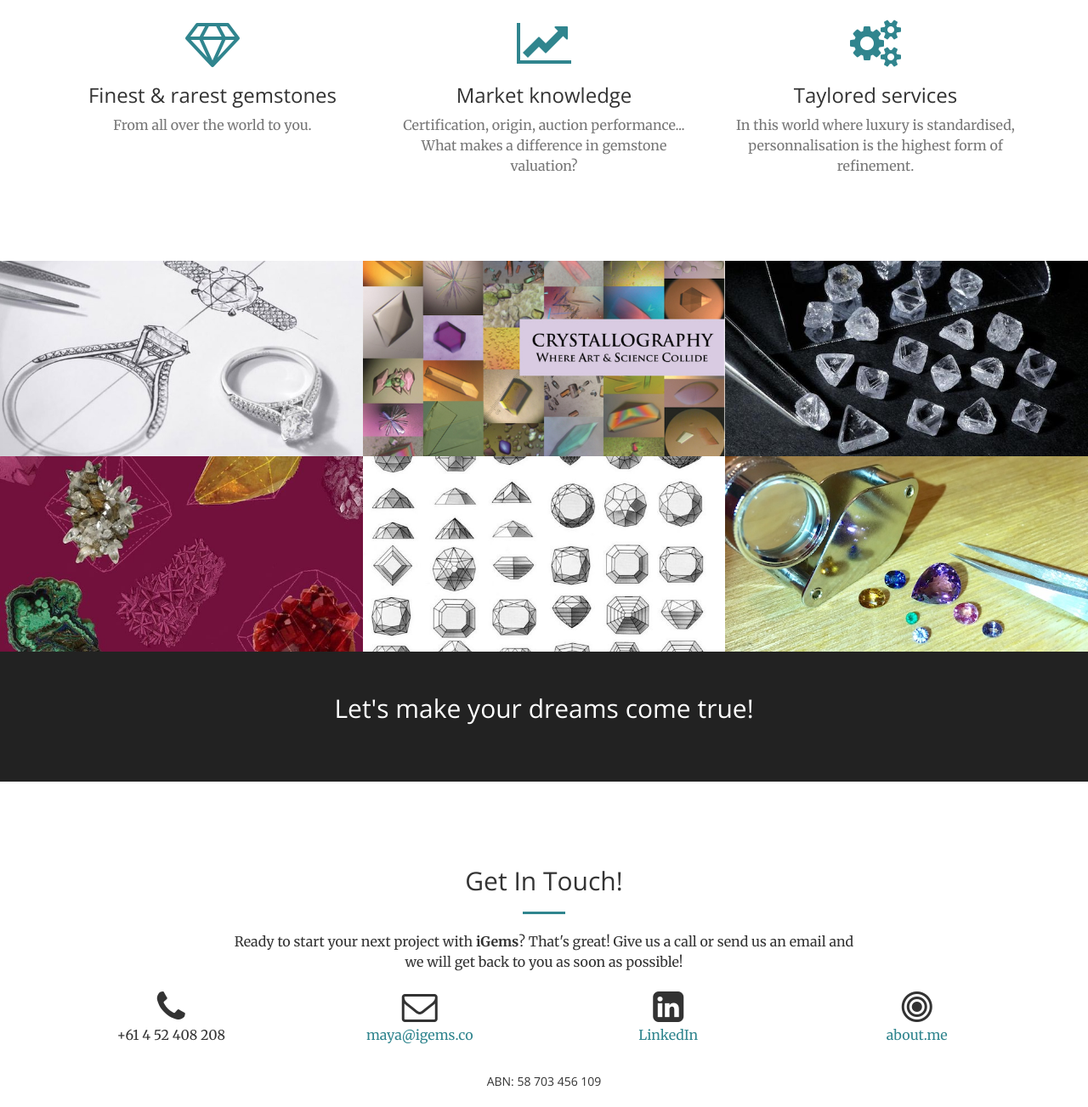
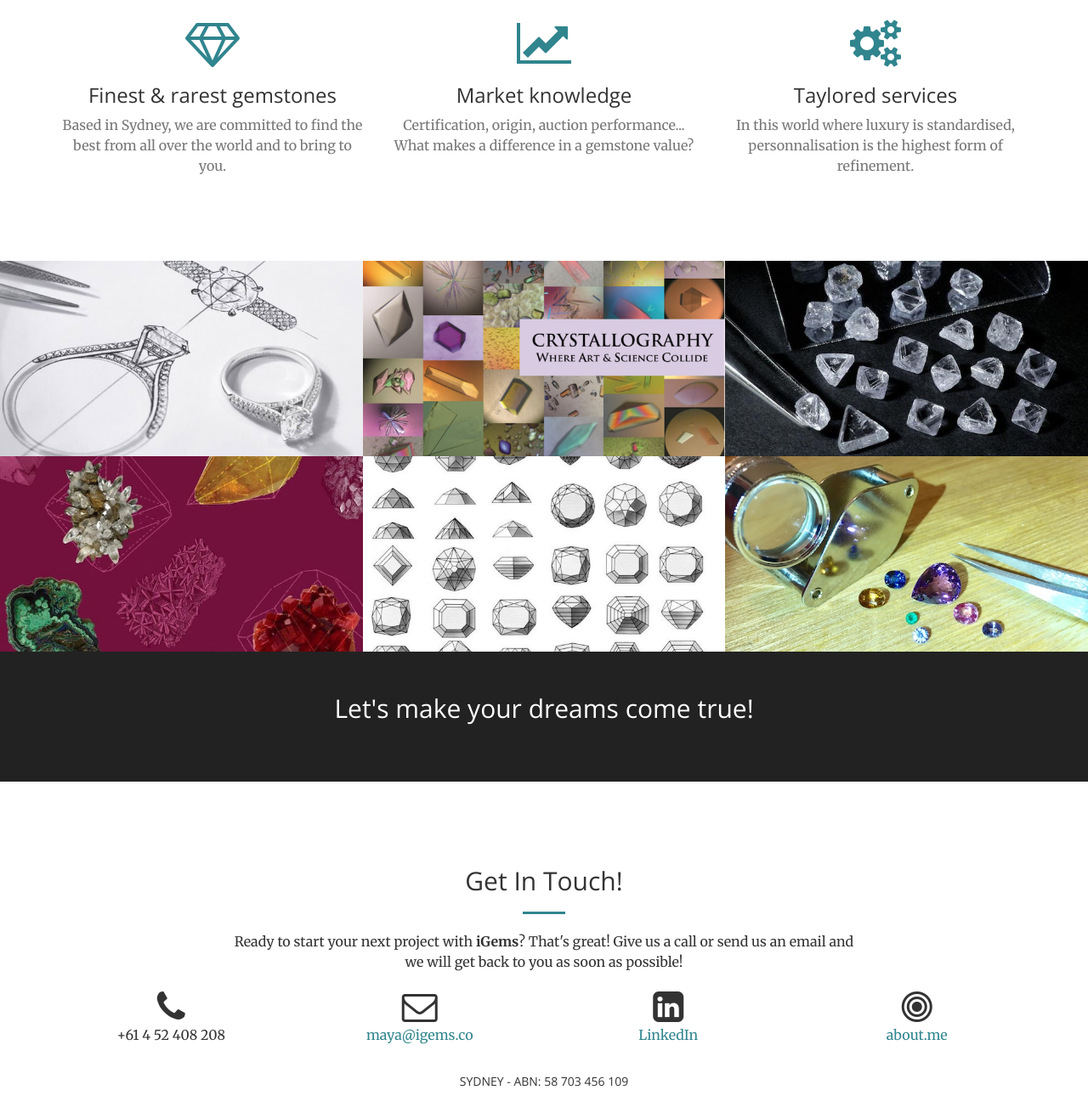
Before and after one commit to igems/igems.github.io, a website: page index.html in a window 1280 px wide. Shown: the part 1557-2860 px from the top of the page at 85% size. Drawn offline with nearby package versions, Linux system fonts and the light colour scheme.

Commit message:
add CNAME

```diff
--- a/index.html
+++ b/index.html
@@ -124,14 +124,14 @@
                     <div class="service-box">
                         <i class="fa fa-4x fa-diamond text-primary sr-icons"></i>
                         <h3>Finest & rarest gemstones</h3>
-                        <p class="text-muted">From all over the world to you.</p>
+                        <p class="text-muted">Based in Sydney, we are committed to find the best from all over the world and to bring to you.</p>
                     </div>
                 </div>
                 <div class="col-lg-4 col-md-6 text-center">
                     <div class="service-box">
                         <i class="fa fa-4x fa-line-chart text-primary sr-icons"></i>
                         <h3>Market knowledge</h3>
-                        <p class="text-muted">Certification, origin, auction performance... What makes a difference in gemstone valuation?</p>
+                        <p class="text-muted">Certification, origin, auction performance... What makes a difference in a gemstone value?</p>
                     </div>
                 </div>
                 <div class="col-lg-4 col-md-6 text-center">
@@ -284,7 +284,7 @@
                     <p><a href="https://about.me/igems">about.me</a></p>
                 </div>
                 <div class="col-lg-8 col-lg-offset-2 text-center">
-                  <h5 class="section-heading"><br>ABN: 58 703 456 109</h5>
+                  <h5 class="section-heading"><br>SYDNEY - ABN: 58 703 456 109</h5>
                 </div>
             </div>
         </div>
```
Also changed, not shown: 1 other file.
